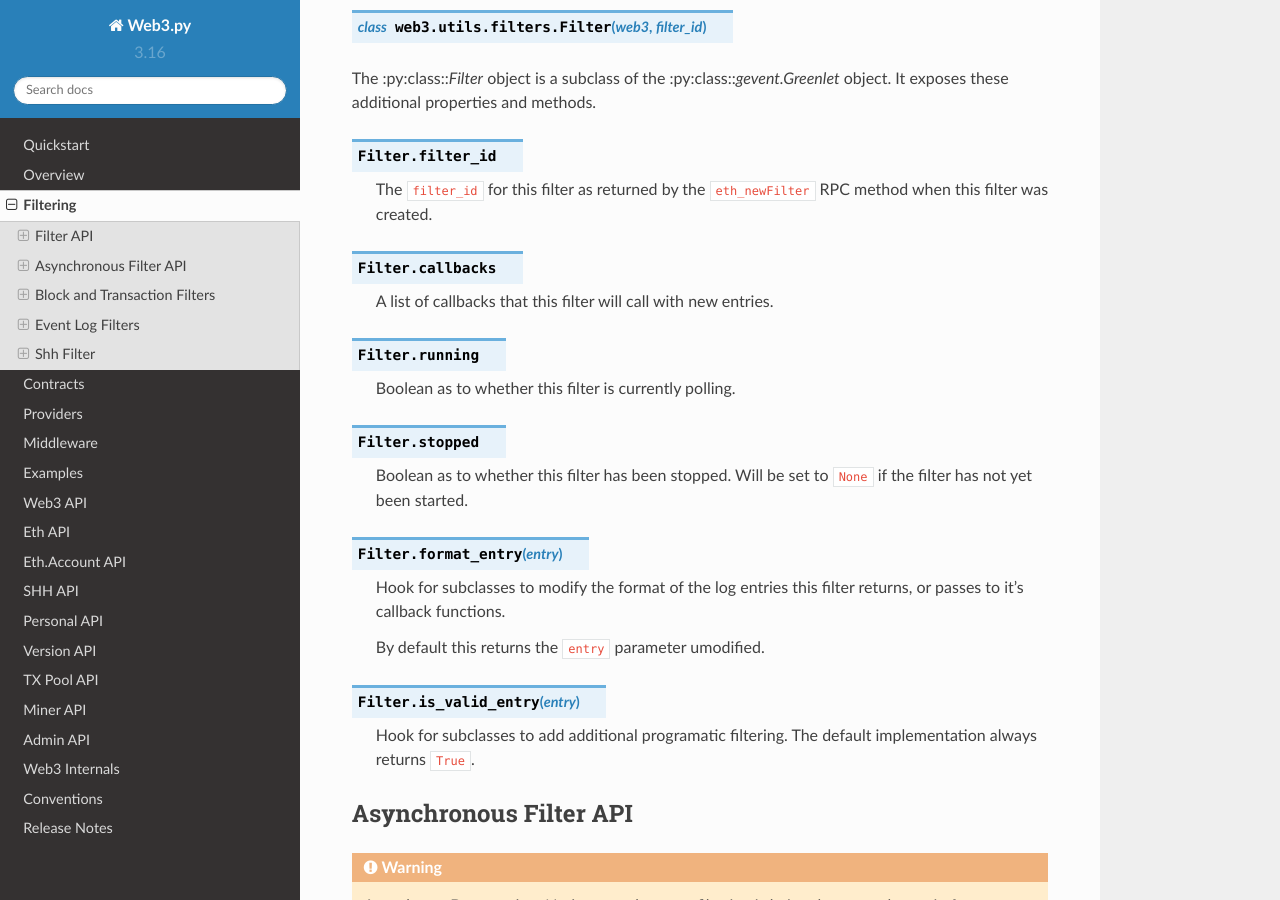
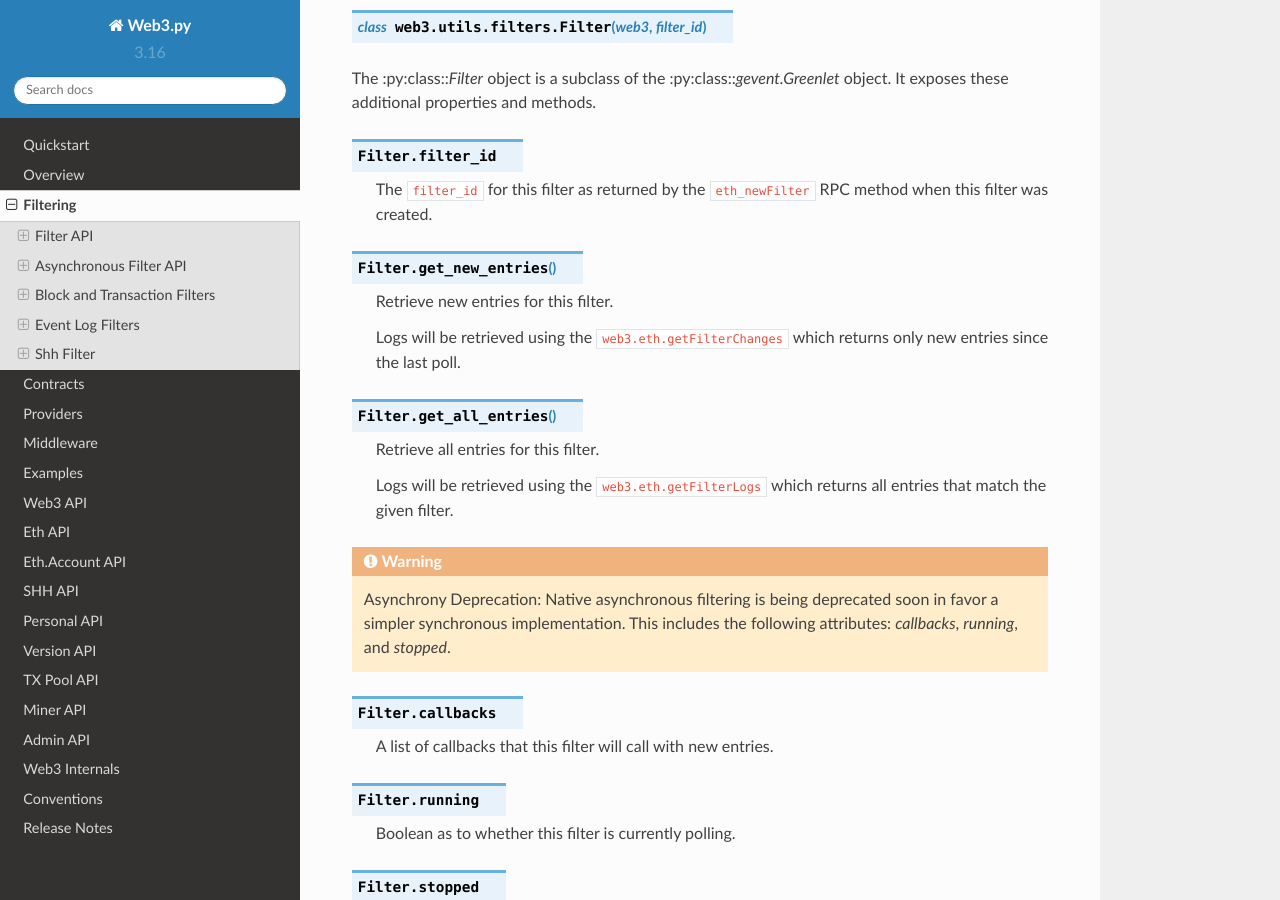
Before and after one commit to shuziren/web3.py, a Sphinx documentation site: the page built from docs/filters.rst, in a window 1280 px wide and 900 px high, scrolled down 351 px. Built offline with Sphinx 7.4.7 and the Read the Docs theme 2.0.0, drawn with Linux system fonts in a browser that asks for light colours; some of the changed text lies outside the part shown.

Commit message:
[syncronous-filters] fix up docs

```diff
--- a/docs/filters.rst
+++ b/docs/filters.rst
@@ -28,6 +28,26 @@ and methods.
     The ``filter_id`` for this filter as returned by the ``eth_newFilter`` RPC
     method when this filter was created.
 
+
+.. py:method:: Filter.get_new_entries()
+
+    Retrieve new entries for this filter.
+
+    Logs will be retrieved using the
+    ``web3.eth.getFilterChanges`` which returns only new entries since the last
+    poll.
+
+
+.. py:method:: Filter.get_all_entries()
+
+    Retrieve all entries for this filter.
+
+    Logs will be retrieved using the
+    ``web3.eth.getFilterLogs`` which returns all entries that match the given
+    filter.
+
+
+.. warning:: Asynchrony Deprecation: Native asynchronous filtering is being deprecated soon in favor a simpler synchronous implementation. This includes the following attributes: `callbacks`, `running`, and `stopped`.
 
 .. py:attribute:: Filter.callbacks
 
@@ -141,7 +161,7 @@ logs.  It exposes the following additional methods.
     filter.
 
 
-.. warning:: Pending Deprecation:  ``LogFilter.get`` is being deprecated soon in favor of ``LogFilter.get_new_entries`` and ``LogFilter.get_all_entries``.
+.. warning:: Pending Deprecation:  ``LogFilter.get`` is being deprecated soon in favor of ``Filter.get_new_entries`` and ``Filter.get_all_entries``.
 
 .. py:method:: LogFilter.get(only_changes=True)
 
```
